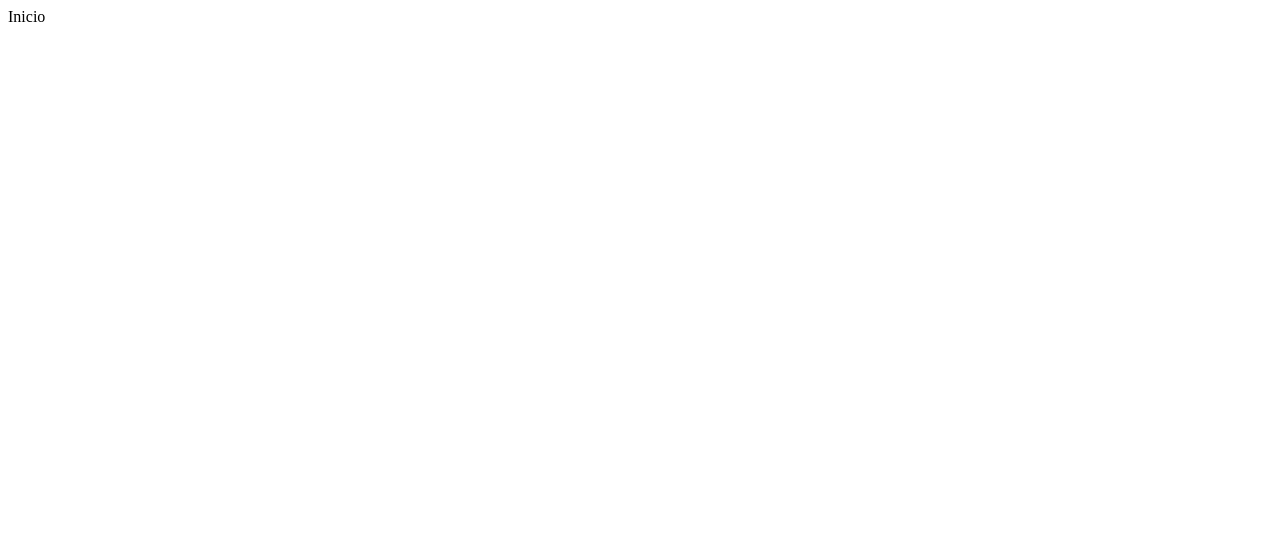
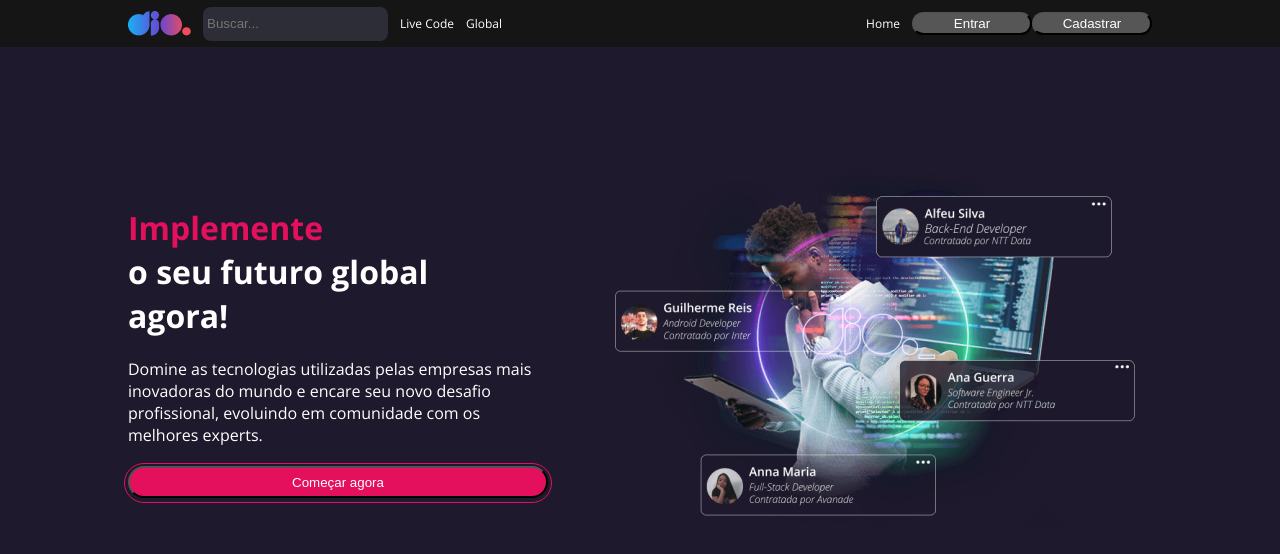
Before and after one commit to Cleriston-cmd/CloneDio, a React (Create React App) app: page / in a window 1280 px wide. Shown: the top 554 px of the page. Built offline with nearby package versions, Linux system fonts and the light colour scheme.

Commit message:
Modificando Home

```diff
--- a/src/App.js
+++ b/src/App.js
@@ -1,9 +1,23 @@
+import {
+  BrowserRouter as Router,
+  Routes,
+  Route,
+} from "react-router-dom";
+
+import { Home } from './pages/home'
+import { Login } from './pages/login'
+import { GlobalStyle } from './styles/global';
 
 function App() {
   return (
-    <div className="App">
-      Inicio
-    </div>
+    <Router>
+     <GlobalStyle />
+     <Routes>
+        <Route path="/" element={<Home />} />
+        <Route path="/login" element={<Login />} />
+
+     </Routes >
+    </Router>
   );
 }
 
--- /dev/null
+++ b/src/components/Header/index.jsx
@@ -0,0 +1,36 @@
+import React from 'react'
+import logo from '../../assets/logo-dio.png';
+import { Button } from '../Button';
+
+import {
+    BuscarInputContainer,
+    Container,
+    Input,
+    Menu,
+    MenuRight,
+    Row,
+    Wrapper
+} from "./styles";
+const Header = () => {
+  return (
+    <Wrapper>
+        <Container>
+            <Row>
+                <img src={logo} alt='Logo Dio'/>
+                <BuscarInputContainer>
+                    <Input placeholder='Buscar...' />
+                </BuscarInputContainer>
+                <Menu>Live Code</Menu>
+                <Menu>Global</Menu>
+            </Row>
+            <Row>
+                <MenuRight href='a'>Home</MenuRight>
+                <Button title="Entrar" />
+                <Button title="Cadastrar" />
+            </Row>
+        </Container>
+    </Wrapper>
+  )
+}
+
+export { Header }
--- /dev/null
+++ b/src/components/Header/styles.js
@@ -0,0 +1,79 @@
+import styled from "styled-components";
+
+export const Container = styled.div`
+    width: 100%;
+    max-width: 80%;
+    height: 47px;
+    display: flex;
+    justify-content: space-between;
+    align-items: center; /* Corrigido "center" */
+    margin: 0 auto;
+`;
+
+export const Row = styled.div`
+    display: flex;
+    flex-direction: row; /* Corrigido "flex-direction" */
+    align-items: center;
+`;
+
+export const Column = styled.div`
+    display: flex;
+    flex-direction: column; /* Corrigido "flex-direction" */
+    align-items: center;
+`;
+
+export const Wrapper = styled.div`
+    background-color: #151515;
+    width: 100%;
+    height: 47px;
+    display: flex;
+    justify-content: center;
+    align-items: center;
+`;
+
+export const BuscarInputContainer = styled.div`
+    width: 175px;
+    height: 30px;
+    background: #2D2D37;
+    border-radius: 8px;
+    padding: 2px 5px;
+    margin: 0 12px;
+
+    display: flex;
+    align-items: center;
+    justify-content: center;
+`;
+
+export const Menu = styled.a`
+    font-family: 'Open Sans', sans-serif; /* Adicionado "sans-serif" */
+    font-style: normal;
+    font-size: 12px;
+    line-height: 25px;
+    color: #FFFFFF;
+    margin-right: 12px;
+    text-decoration: none;
+`;
+
+export const MenuRight = styled.a`
+    font-family: 'Open Sans', sans-serif; /* Adicionado "sans-serif" */
+    font-style: normal;
+    font-size: 12px;
+    line-height: 25px;
+    color: #FFFFFF;
+    margin-right: 12px;
+    text-decoration: none;
+`;
+
+export const UserPicture = styled.img`
+    width: 32px;
+    height: 32px;
+    border-radius: 22px;
+    border: 2px solid #FFFFFF;
+`;
+
+export const Input = styled.input`
+    background: transparent;
+    flex: 1;
+    border: 0;
+    color: #FFFFFF;
+`;
--- a/src/index.js
+++ b/src/index.js
@@ -2,9 +2,12 @@
 import ReactDOM from 'react-dom/client';
 import App from './App';
 
+import { GlobalStyle } from './styles/global';
+
 const root = ReactDOM.createRoot(document.getElementById('root'));
 root.render(
   <React.StrictMode>
+    <GlobalStyle />
     <App />
   </React.StrictMode>
 );
--- /dev/null
+++ b/src/pages/home/index.jsx
@@ -0,0 +1,30 @@
+import { Link } from "react-router-dom";
+
+import bannerImage from '../../assets/banner.png';
+import { Button } from "../../components/Button";
+import { Header } from "../../components/Header";
+
+import { Container, Title, TitleHighlight, TextContent } from './styles';
+
+const Home = () => {
+    return (<>
+        <Header />
+        <Container>
+            <div>
+                <Title>
+                    <TitleHighlight>
+                    Implemente <br />
+                    </TitleHighlight>
+                    o seu futuro global agora!</Title>
+                <TextContent>Domine as tecnologias utilizadas pelas empresas mais inovadoras do mundo e encare seu novo
+                desafio profissional, evoluindo em comunidade com os melhores experts.</TextContent>
+                <Button title="Começar agora" variant="secondary" onClick={() => null}/>
+            </div>
+            <div>
+                <img src={bannerImage} alt="Imagem principal" />
+            </div>
+        </Container>
+    </>)
+}
+
+export { Home }
--- /dev/null
+++ b/src/pages/home/styles.js
@@ -0,0 +1,40 @@
+import styled from 'styled-components';
+
+export const Container = styled.main`
+    width: 100%;
+    max-width: 80%;
+    margin: 0 auto;
+    margin-top: 120px;
+
+    display: flex;
+    flex-direction: row;
+    justify-content: space-between;
+    align-items: center;
+`
+export const Title = styled.h2`
+    font-family: 'Open Sans';
+    font-style: normal;
+    font-weight: 700;
+    font-size: 32px;
+    width: 320px;
+    margin-bottom: 20px;
+    line-height: 44px;
+
+    color: #FFFFFF;
+`
+export const TitleHighlight = styled.span`
+    color: #E4105D;;
+`
+
+export const TextContent = styled.p`
+    font-family: 'Open Sans';
+    font-style: normal;
+    font-weight: 400;
+    font-size: 16px;
+    line-height: 22px;
+    width: 420px;
+
+    margin-bottom: 20px;
+
+    color: #FFFFFF;
+`
--- /dev/null
+++ b/src/pages/login/index.jsx
@@ -0,0 +1,10 @@
+import { Link } from "react-router-dom";
+
+const Login = () => {
+    return (<>
+        <h1>Login</h1>
+        <Link to="/">ir para o home</Link>
+    </>)
+}
+
+export { Login }
--- /dev/null
+++ b/src/styles/global.js
@@ -0,0 +1,14 @@
+import { createGlobalStyle } from "styled-components";
+
+export const GlobalStyle = createGlobalStyle`
+
+    *{
+    margin: 0;
+    padding: 0;
+  }
+
+  body {
+    background-color: #1E192C;
+    color: #FFFFFF;
+  }
+`
```
